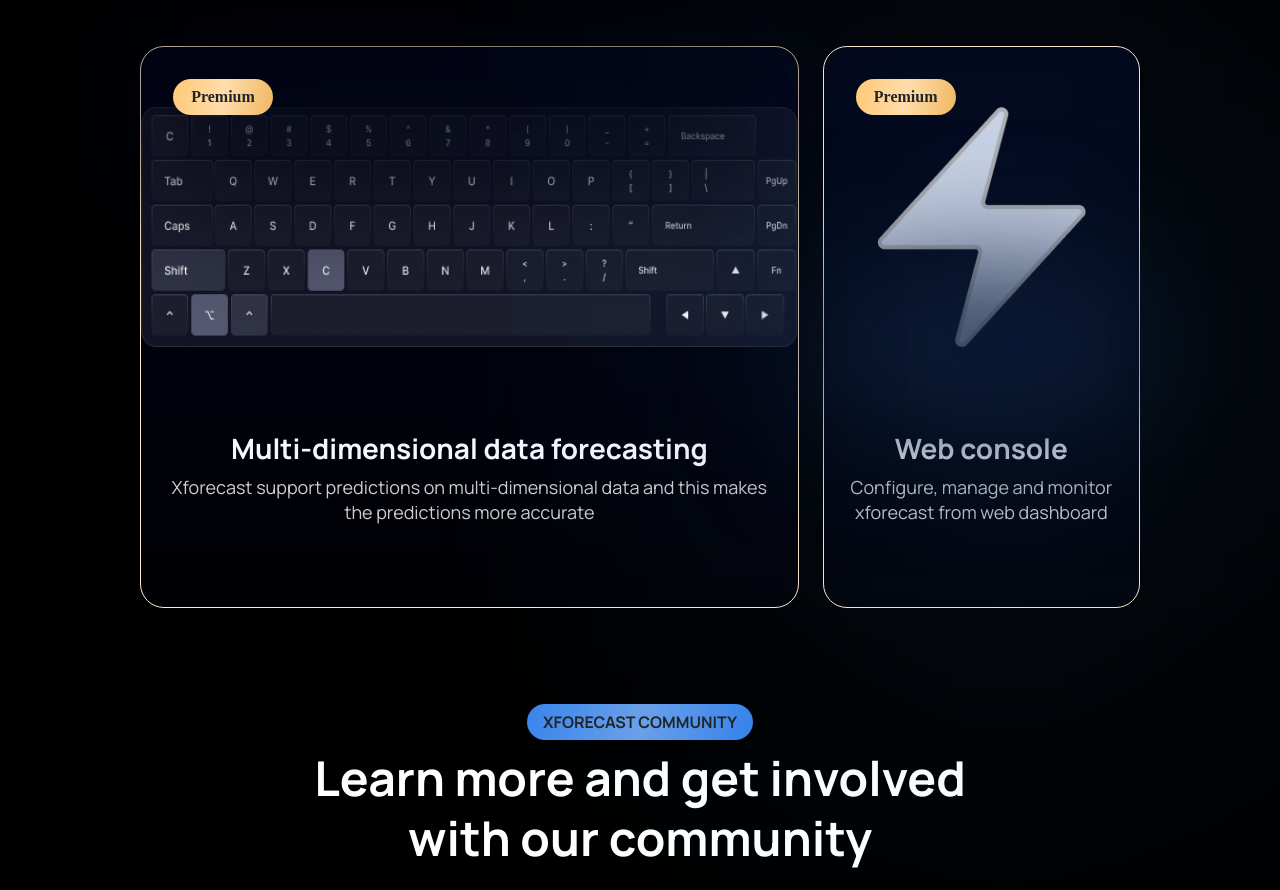
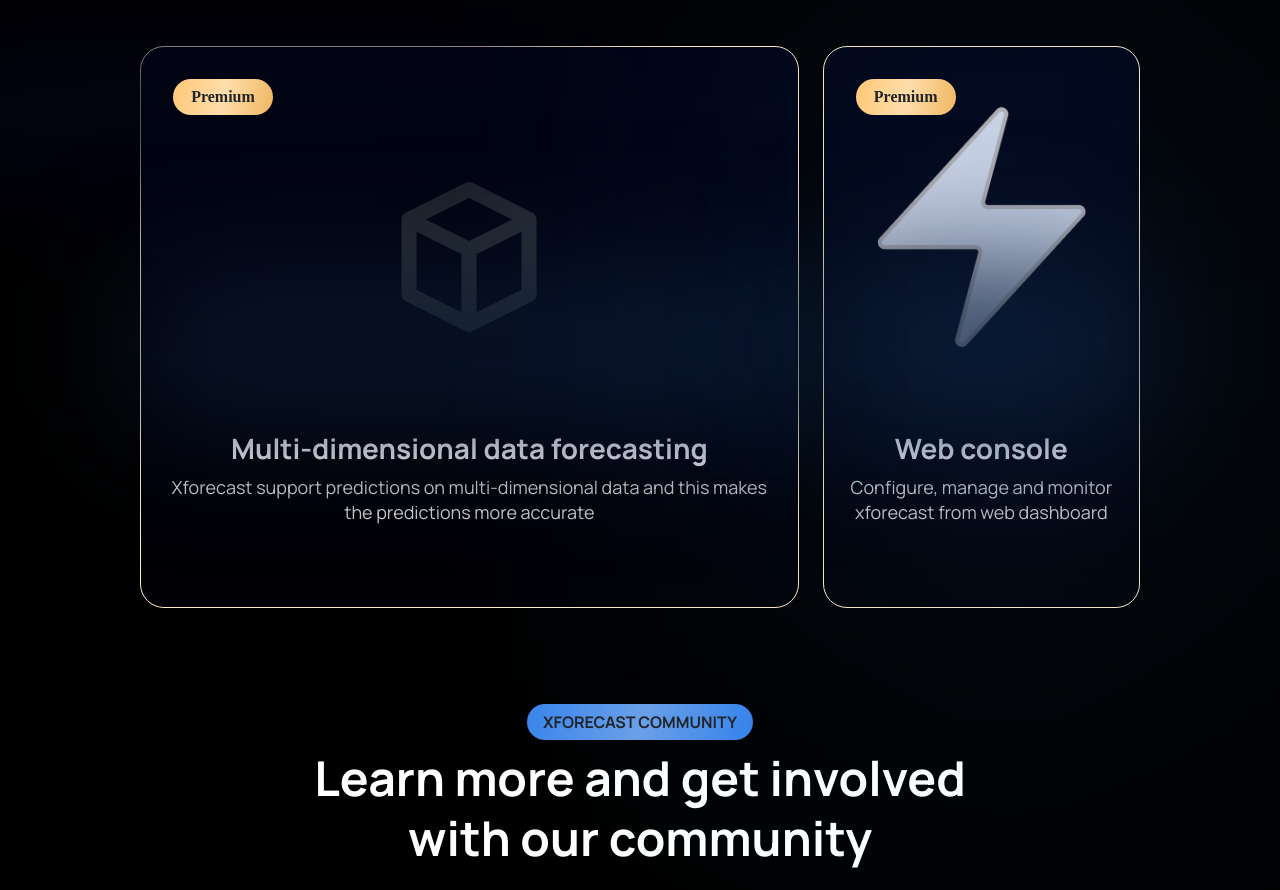
Before and after one commit to xmigrate/xforecast-website, a React (Create React App) app: page / in a window 1280 px wide. Shown: the part 3472-4362 px from the top of the page. Built offline with nearby package versions, Linux system fonts and the light colour scheme.

Commit message:
Updated Changes

```diff
--- a/src/pages/Landpage.js
+++ b/src/pages/Landpage.js
@@ -2,6 +2,7 @@ import { Nav, Navbar, Row, Col, Button, Card } from "react-bootstrap";
 import "bootstrap/dist/css/bootstrap.min.css";
 import "./Landpage.css";
 import { FaGithub, FaTwitter, FaYoutube, FaMedium } from "react-icons/fa";
+import { HiOutlineCube } from "react-icons/hi";
 import { TbArrowRightCircle } from "react-icons/tb";
 import image from "../Images/Ellipse.svg";
 import image2 from "../Images/imgbg.png";
@@ -290,13 +291,20 @@ function Landpage() {
                 <div className="PremiumBtn">Premium</div>
                 <div className="imgdivPremium">
                   <div className="upperglow"></div>
-                  <Card.Img
+                  {/* <Card.Img
                     className="special1"
                     variant="top"
                     src="/assets/premium1.png"
                     width="80%"
                     height="80%"
+                  /> */}
+                  <HiOutlineCube
+                    size={180}
+                    style={{
+                      color: "#31353a",
+                    }}
                   />
+                  <div className="linergrade"></div>
                 </div>
                 <Card.Body
                   style={{
```
